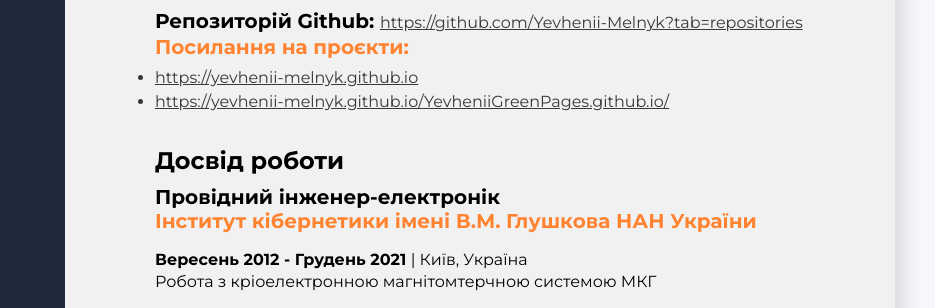
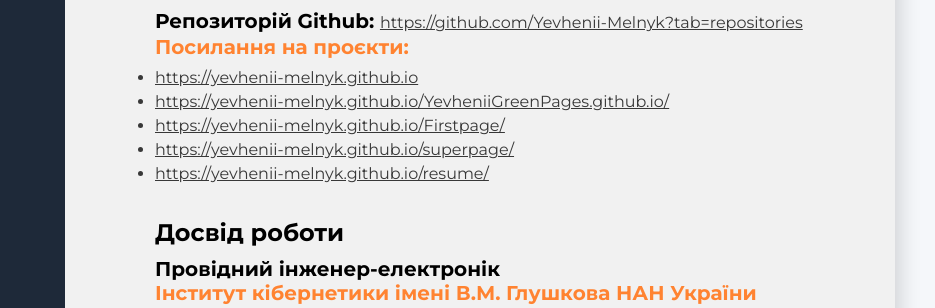
Before and after one commit to Yevhenii-Melnyk/Resume, a plain HTML site: page index.html in a window 1280 px wide. Shown: the part 457-765 px from the top of the page, 345-1280 px from the left. Drawn offline with Linux system fonts and the light colour scheme.

Commit message:
newcommand

```diff
--- a/index.html
+++ b/index.html
@@ -171,6 +171,27 @@
                   >https://yevhenii-melnyk.github.io/YevheniiGreenPages.github.io/</a
                 >
               </li>
+              <li>
+                <a
+                  class="projects-link-git"
+                  href="https://yevhenii-melnyk.github.io/Firstpage/"
+                  >https://yevhenii-melnyk.github.io/Firstpage/</a
+                >
+              </li>
+              <li>
+                <a
+                  class="projects-link-git"
+                  href="https://yevhenii-melnyk.github.io/superpage/"
+                  >https://yevhenii-melnyk.github.io/superpage/</a
+                >
+              </li>
+              <li>
+                <a
+                  class="projects-link-git"
+                  href="https://yevhenii-melnyk.github.io/resume/"
+                  >https://yevhenii-melnyk.github.io/resume/</a
+                >
+              </li>
             </ul>
           </div>
         </div>
```
